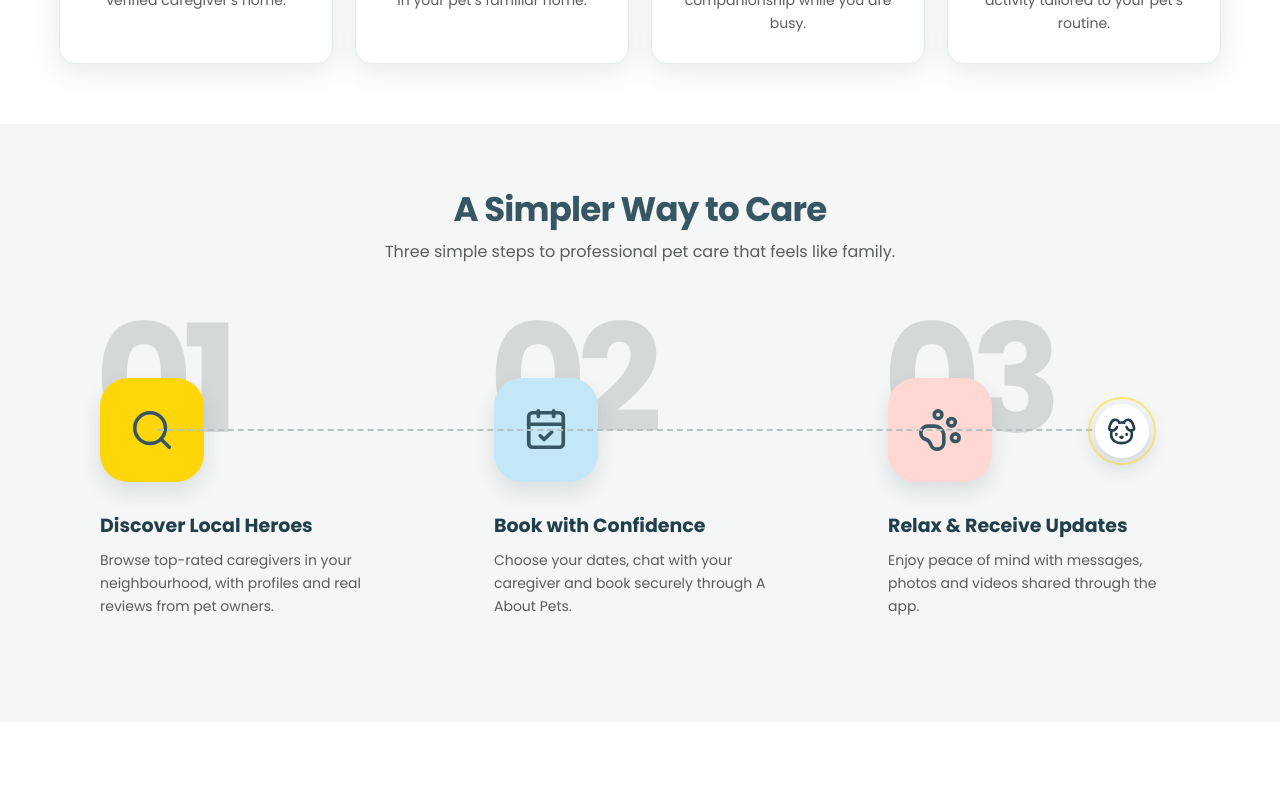
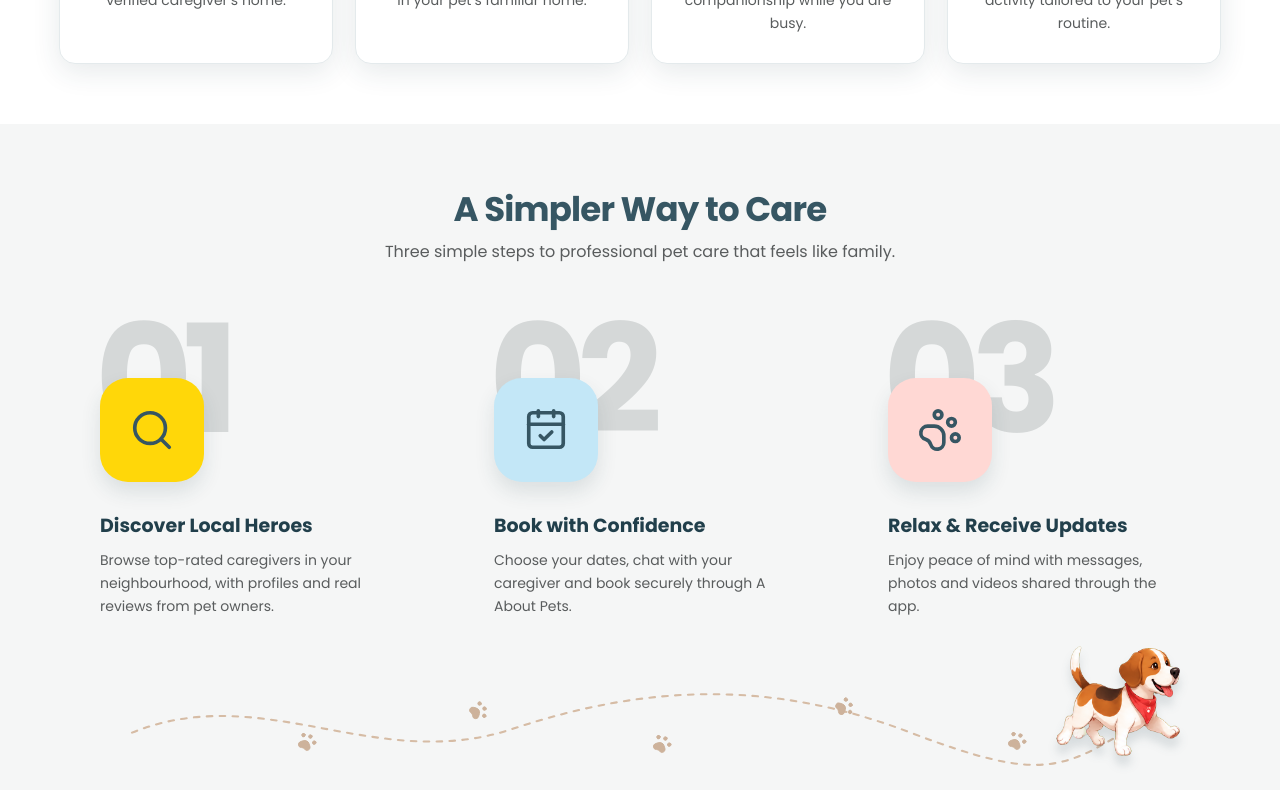
Before and after one commit to Ed17K/aaboutpets-landing, a Next.js app: page / in a window 1280 px wide. Shown: the part 1060-1850 px from the top of the page. Built offline with nearby package versions, Linux system fonts and the light colour scheme.

Commit message:
Correct dog and cat journey animation

```diff
--- a/app/how-it-works.tsx
+++ b/app/how-it-works.tsx
@@ -1,7 +1,8 @@
 "use client";
 
 import { useEffect, useRef, useState, type CSSProperties } from "react";
-import { CalendarCheck, Cat, Dog, PawPrint, Search } from "lucide-react";
+import { CalendarCheck, PawPrint, Search } from "lucide-react";
+import { catJourneyFrames, dogJourneyFrames } from "./pet-sprites";
 
 const steps = [
   {
@@ -55,7 +56,13 @@ export default function HowItWorks() {
   }, []);
 
   const activeStep = progress < 0.33 ? 0 : progress < 0.67 ? 1 : 2;
-  const style = { "--pet-progress": progress } as CSSProperties;
+  const pose = progress < 0.3 ? 0 : progress < 0.7 ? 1 : 2;
+  const style = {
+    "--pet-x": `${7 + progress * 86}%`,
+    "--pet-y": `${42 + Math.sin(progress * Math.PI * 3) * 12}px`,
+    "--pet-mobile-y": `${progress * 100}%`,
+    "--pet-mobile-x": `${Math.sin(progress * Math.PI * 2) * 8}px`,
+  } as CSSProperties;
 
   return (
     <section className="how-section" id="how" ref={sectionRef} style={style}>
@@ -63,10 +70,6 @@ export default function HowItWorks() {
       <p className="how-intro">Three simple steps to professional pet care that feels like family.</p>
 
       <div className="steps-wrap">
-        <div className="pet-track" aria-hidden="true">
-          <span className="pet-runner pet-runner-dog"><Dog /></span>
-          <span className="pet-runner pet-runner-cat"><Cat /></span>
-        </div>
         <div className="steps">
           {steps.map(({ number, icon: Icon, title, text }, index) => (
             <article className={index <= activeStep ? "is-active" : ""} key={number}>
@@ -79,6 +82,18 @@ export default function HowItWorks() {
             </article>
           ))}
         </div>
+        <div className="pet-journey" aria-hidden="true">
+          <svg className="journey-curve" viewBox="0 0 1000 110" preserveAspectRatio="none">
+            <path d="M 28 62 C 150 6 255 106 382 58 S 625 7 752 62 S 895 101 972 46" />
+          </svg>
+          <span className="journey-paw paw-1"><PawPrint /></span>
+          <span className="journey-paw paw-2"><PawPrint /></span>
+          <span className="journey-paw paw-3"><PawPrint /></span>
+          <span className="journey-paw paw-4"><PawPrint /></span>
+          <span className="journey-paw paw-5"><PawPrint /></span>
+          <span className={`pet-sprite pet-sprite-dog pose-${pose}`} style={{ backgroundImage: dogJourneyFrames }} />
+          <span className={`pet-sprite pet-sprite-cat pose-${pose}`} style={{ backgroundImage: catJourneyFrames }} />
+        </div>
       </div>
     </section>
   );
--- /dev/null
+++ b/app/pet-sprites.ts
@@ -0,0 +1,2 @@
+export const dogJourneyFrames = "url('/images/dog-journey-frames.png')";
+export const catJourneyFrames = "url('/images/cat-journey-frames.png')";
```
Also changed, not shown: app/globals.css, public/images/cat-journey-frames.png (added), public/images/dog-journey-frames.png (added).
